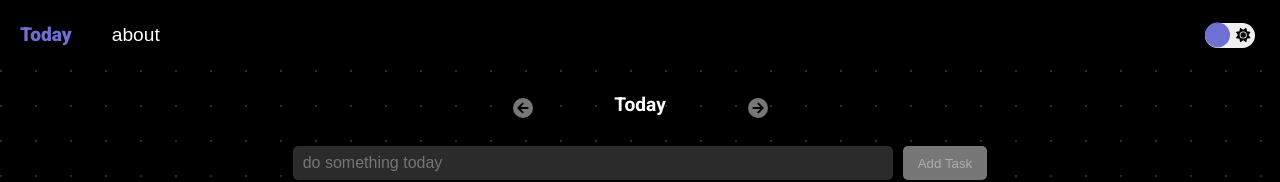
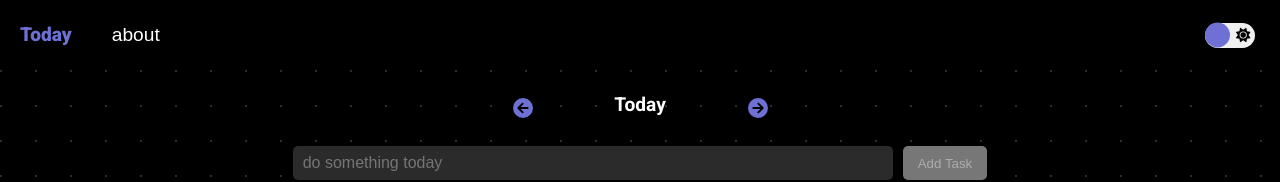
Before and after one commit to vanquiche/today-task, a Vue app: page / in a window 1280 px wide. Shown: the top 182 px of the page. Built offline with nearby package versions, Linux system fonts and the light colour scheme.

Commit message:
remove button disable

```diff
--- a/src/components/DateRange.vue
+++ b/src/components/DateRange.vue
@@ -3,10 +3,10 @@ import type { DateTime as DateTimeType } from "luxon";
 import { DateTime } from "luxon";
 import type { ThemeType } from "./themes";
 import { computed, inject } from "vue";
-import { useTaskStore } from "@/stores/task";
-const taskStore = useTaskStore();
+// import { useTaskStore } from "@/stores/task";
+// const taskStore = useTaskStore();
 const dt = DateTime;
-const today = dt.now().weekday;
+// const today = dt.now().weekday;
 
 const props = withDefaults(
   defineProps<{
@@ -17,17 +17,17 @@ const props = withDefaults(
   {}
 );
 
-const disableBackBtn = computed(() =>
-  taskStore.daysWithTasks.length === 0 ||
-  props.selectedDate ===
-    taskStore.daysWithTasks[taskStore.daysWithTasks.length - 1]
-    ? true
-    : false
-);
+// const disableBackBtn = computed(() =>
+//   taskStore.daysWithTasks.length === 0 ||
+//   props.selectedDate ===
+//     taskStore.daysWithTasks[taskStore.daysWithTasks.length - 1]
+//     ? true
+//     : false
+// );
 
-const disableForwardBtn = computed(() =>
-  props.selectedDate === today ? true : false
-);
+// const disableForwardBtn = computed(() =>
+//   props.selectedDate === dt.now().weekday ? true : false
+// );
 
 const theme = inject<ThemeType>("theme");
 
@@ -44,7 +44,6 @@ const displayDate = computed(() => {
     <button
       @click="props.decrementDate"
       :style="{ color: theme?.accentColor }"
-      :disabled="disableBackBtn"
       aria-label="navigate to previous date"
     >
       <font-awesome-icon icon="fa-solid fa-circle-arrow-left" size="xl" />
@@ -53,7 +52,6 @@ const displayDate = computed(() => {
     <button
       @click="props.incrementDate"
       :style="{ color: theme?.accentColor }"
-      :disabled="disableForwardBtn"
       aria-label="navigate to next date"
     >
       <font-awesome-icon icon="fa-solid fa-circle-arrow-right" size="xl" />
```
